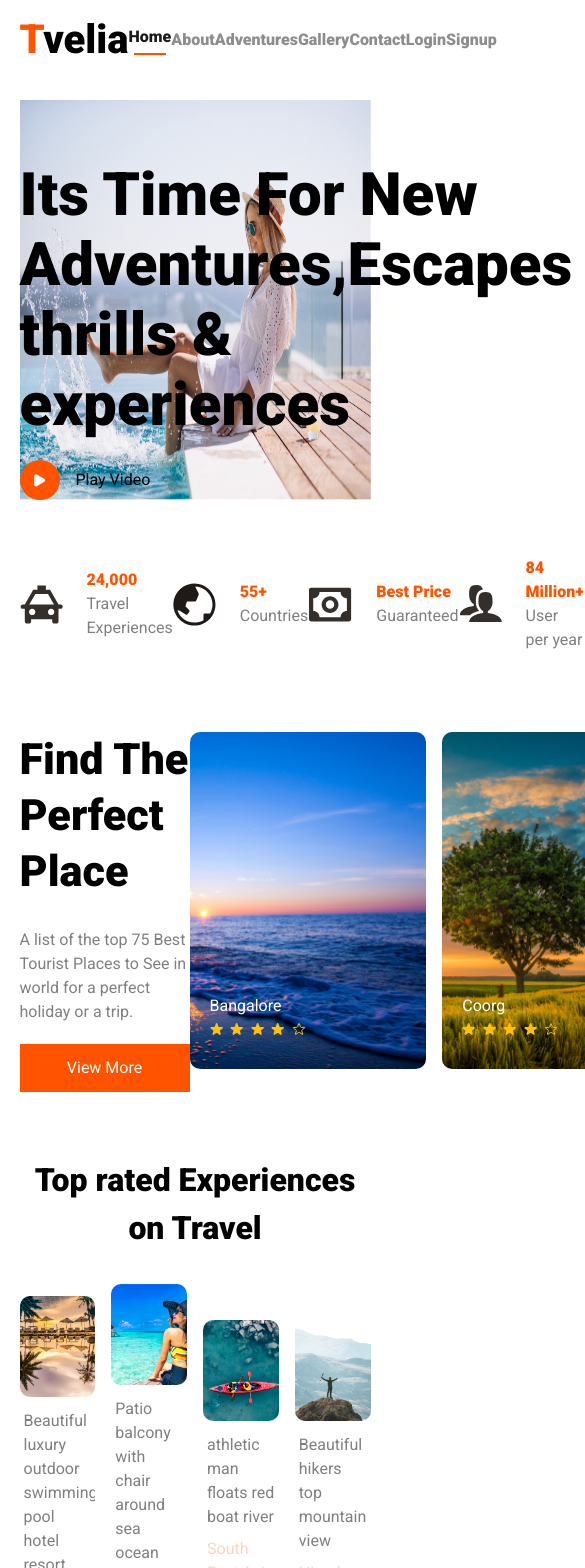
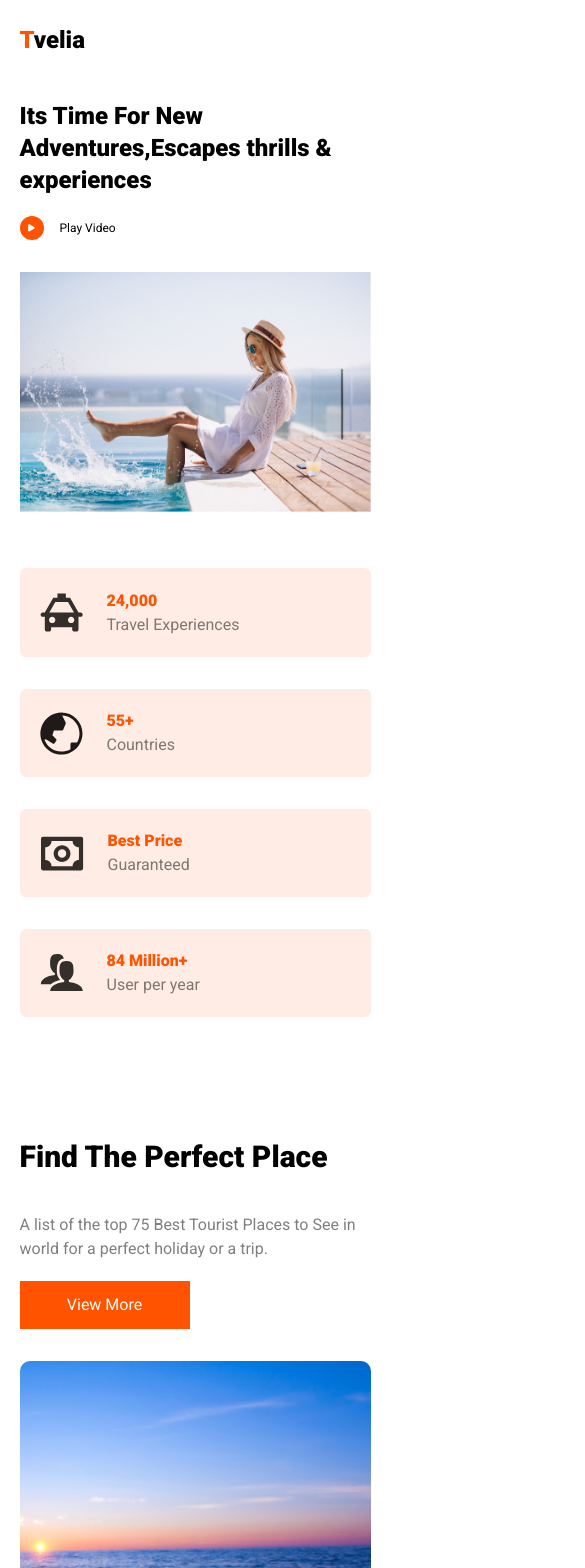
Before and after one commit to Adetayo1999/tvelia-app, a React (Create React App) app: page / in a window 390 px wide. Shown: the top 1568 px of the page, 585 px wide, since content can reach past the window. Built offline with nearby package versions, Linux system fonts and the light colour scheme.

Commit message:
worked on responsiveness

```diff
--- a/src/components/banner/index.tsx
+++ b/src/components/banner/index.tsx
@@ -11,28 +11,34 @@ import Stats from "../stats";
 const Banner = () => {
   return (
     <div className='my-8 mb-20'>
-      <div className='flex relative justify-end mb-14'>
-        <div className=''>
-          <img
-            src={youngwomanImage}
-            className='w-[40rem] h-[25rem]'
-            alt='young woman'
-          />
-        </div>
-        <div className='absolute left-0 top-[15%]'>
-          <h1 className='text-[3.75rem] leading-[4.375rem] font-black'>
+      <div className='flex flex-col md:flex-row relative justify-end mb-14'>
+        <div className='static md:absolute md:left-0 md:top-[15%] mb-8 md:mb-0'>
+          <h1 className='text-2xl md:text-[3.75rem] leading-[2rem] md:leading-[4.375rem] font-black'>
             Its Time For New <br /> Adventures,Escapes thrills & <br />
             experiences
           </h1>
           <p className='flex  items-center mt-5'>
-            <span className='w-[2.5rem] mr-4 h-[2.5rem] flex justify-center items-center rounded-full bg-primary cursor-pointer'>
-              <PlayIcon />
+            <span className='w-[1.5rem] md:w-[2.5rem] mr-4 h-[1.5rem] md:h-[2.5rem] flex justify-center items-center rounded-full bg-primary cursor-pointer'>
+              <span className='hidden md:block'>
+                <PlayIcon />
+              </span>
+              <span className='block md:hidden'>
+                <PlayIcon scale={0.6} />
+              </span>
             </span>
-            <span>Play Video</span>
+            <span className='text-xs md:text-base'>Play Video</span>
           </p>
         </div>
+
+        <div className=''>
+          <img
+            src={youngwomanImage}
+            className='w-full md:w-[40rem] h-[15rem] md:h-[25rem]'
+            alt='young woman'
+          />
+        </div>
       </div>
-      <div className='flex justify-between items-center'>
+      <div className='flex flex-col md:flex-row justify-between md:items-center'>
         <Stats title='24,000' subTitle='Travel Experiences' Icon={CarIcon} />
         <Stats title='55+' subTitle='Countries' Icon={WebIcon} />
         <Stats title='Best Price' subTitle='Guaranteed' Icon={MoneyIcon} />
--- a/src/components/container/index.tsx
+++ b/src/components/container/index.tsx
@@ -7,7 +7,7 @@ const Container = ({ title, children }: ContainerType) => {
   return (
     <div className='mb-20'>
       <div className='text-center mb-8'>
-        <h2 className='text-[2rem] font-black'>{title}</h2>
+        <h2 className='text-2xl  md:text-[2rem] font-black'>{title}</h2>
       </div>
       {children}
     </div>
--- a/src/components/footer/index.tsx
+++ b/src/components/footer/index.tsx
@@ -34,7 +34,7 @@ type LinkWrapperType = {
 
 const LinkWrapper = ({ title, children }: LinkWrapperType) => {
   return (
-    <div className=''>
+    <div className='mb-6 md:mb-0'>
       <h3 className='text-[#1D1B19] mb-3 font-black'>{title}</h3>
       {children}
     </div>
@@ -43,8 +43,8 @@ const LinkWrapper = ({ title, children }: LinkWrapperType) => {
 
 const Footer = () => {
   return (
-    <div className='border-b border-primary border-opacity-20 flex justify-between mt-40 pb-7'>
-      <div className='md:w-[23rem]'>
+    <div className='border-b border-primary border-opacity-20 flex flex-col md:flex-row  md:justify-between md:mt-40 pb-7'>
+      <div className='md:w-[23rem] mb-6 md:mb-0'>
         <Logo />
         <p className='text-sm my-3 text-[#C6C6C6]'>
           An adventure is an exciting experience that is typically bold,
--- a/src/components/logo/index.tsx
+++ b/src/components/logo/index.tsx
@@ -1,6 +1,6 @@
 const Logo = () => {
   return (
-    <h1 className='text-[2.5rem] font-black leading-[3.5rem]'>
+    <h1 className='text-2xl md:text-[2.5rem] font-black leading-[3.5rem]'>
       <span className='text-primary'>T</span>velia
     </h1>
   );
--- a/src/components/navbar/index.tsx
+++ b/src/components/navbar/index.tsx
@@ -37,7 +37,7 @@ const Navbar = () => {
 
   return (
     <nav>
-      <ul className='flex justify-center items-center'>
+      <ul className='hidden md:flex justify-center items-center'>
         {navItems.map(({ text, path }) => (
           <li key={text} className='md:mr-11 last-of-type:mr-0'>
             <NavbarLink text={text} path={path} active={active} />
--- a/src/components/perfect-places/index.tsx
+++ b/src/components/perfect-places/index.tsx
@@ -7,22 +7,22 @@ import { ArrowRight } from "../../assets/svg";
 
 const PerfectPlaces = () => {
   return (
-    <div className='flex justify-between mb-16'>
-      <div className='flex-[0.33]'>
+    <div className='flex flex-col md:flex-row justify-between mb-16'>
+      <div className='md:flex-[0.33]'>
         <SideLine
           title='Find The Perfect Place'
           body='A list of the top 75 Best Tourist Places to See in world  for a perfect holiday or a trip.'
           buttonTitle='View More'
         />
       </div>
-      <div className='flex flex-[0.63] justify-between relative'>
+      <div className='flex flex-col md:flex-row justify-center md:flex-[0.63] md:justify-between relative'>
         <Place rating={4} place='Bangalore' image={sunsetSea} />
         <Place rating={4} place='Coorg' image={wideAngle} />
         <Place rating={3} place='Island' image={groupParty} />
         <div className='absolute top-[45%] -right-2'>
           <button
             type='button'
-            className='bg-primary w-[2.5rem] h-[2.5rem] rounded-full flex justify-center items-center'>
+            className='bg-primary w-[2.5rem] h-[2.5rem] rounded-full hidden md:flex justify-center items-center'>
             <ArrowRight />
           </button>
         </div>
--- a/src/components/place/index.tsx
+++ b/src/components/place/index.tsx
@@ -7,8 +7,8 @@ type PlaceProps = {
 };
 
 const Place = ({ rating, place, image }: PlaceProps) => (
-  <div className='bg-place mr-4 w-[14.8rem] h-[21.059rem] rounded-[.625rem] overflow-hidden relative '>
-    <img src={image} alt={place} className='w-full h-full' />
+  <div className='bg-place mr-4 w-full  mb-6 md:mb-0 md:w-[14.8rem] h-[21.059rem] rounded-[.625rem] overflow-hidden relative '>
+    <img src={image} alt={place} className='w-full h-full object-cover' />
     <div className='absolute bottom-[10%] left-5 '>
       <p className='mb-1 text-white'>{place}</p>
       <Rating rating={rating} />
--- a/src/components/side-line/index.tsx
+++ b/src/components/side-line/index.tsx
@@ -8,8 +8,8 @@ type SideLineProps = {
 
 const SideLine = ({ title, body, buttonTitle }: SideLineProps) => {
   return (
-    <div className=''>
-      <h1 className='font-black text-[2.7rem] leading-[3.5rem] mb-7'>
+    <div className='mb-8 md:mb-0'>
+      <h1 className='font-black text-3xl md:text-[2.7rem] leading-[3.5rem] mb-7'>
         {title}
       </h1>
       <p className='text-[#000000] text-opacity-50 mb-5'>{body}</p>
--- a/src/components/stats/index.tsx
+++ b/src/components/stats/index.tsx
@@ -5,7 +5,7 @@ type StatsType = {
 };
 
 const Stats = ({ title, subTitle, Icon }: StatsType) => (
-  <div className=' flex  items-center'>
+  <div className=' flex  items-center mb-8 md:mb-0 p-5 rounded-md md:rounded-none md:p-0 bg-primary md:bg-transparent bg-opacity-10'>
     <div className='mr-6'>
       <Icon />
     </div>
--- a/src/components/top-experiences/index.tsx
+++ b/src/components/top-experiences/index.tsx
@@ -8,7 +8,7 @@ import hikersTop from "../../assets/images/hikers-top 1.png";
 const TopExperiences = () => {
   return (
     <Container title='Top rated Experiences on Travel'>
-      <div className='flex justify-center items-center gap-x-4'>
+      <div className='flex flex-col md:flex-row justify-center items-center gap-x-4'>
         <TopRated
           heading='Beautiful luxury outdoor swimming pool hotel resort'
           place='Bangalore'
--- a/src/components/top-rated/index.tsx
+++ b/src/components/top-rated/index.tsx
@@ -9,9 +9,13 @@ type TopRatedProps = {
 
 const TopRated = ({ image, rating, heading, place }: TopRatedProps) => {
   return (
-    <div className='w-[14rem] overflow-hidden'>
+    <div className='w-full md:w-[14rem] mb-5 md:mb-0 overflow-hidden'>
       <div className='rounded-[.625rem] overflow-hidden cursor-pointer'>
-        <img src={image} alt={place} className=' transition hover:scale-105' />
+        <img
+          src={image}
+          alt={place}
+          className=' h-[15rem] md:h-full md:transition md:hover:scale-105 w-full object-cover'
+        />
       </div>
       <div className='py-2 px-1'>
         <h3 className='mt-1 mb-2 text-[#000000] text-opacity-50'>{heading}</h3>
--- a/src/components/travel-trends/index.tsx
+++ b/src/components/travel-trends/index.tsx
@@ -5,22 +5,22 @@ import hikersTop from "../../assets/images/hikers-top 1.png";
 
 const TravelTrends = () => {
   return (
-    <div className='flex justify-between my-32 items-center'>
-      <div className='flex flex-[0.63]'>
+    <div className='flex flex-col-reverse md:flex-row justify-between my-32 items-center'>
+      <div className='flex mt-6 md:mt-0 md:flex-[0.63]'>
         <img
           src={manHiking}
           alt=''
-          className='w-[13rem] h-[18rem] rounded-md'
+          className='w-[8rem] h-[8rem] md:w-[13rem] md:h-[18rem] rounded-md'
         />
         <img
           src={rockMountain}
           alt=''
-          className='w-[13rem] h-[18rem] scale-125 rounded-md'
+          className='w-[8rem] h-[8rem] md:w-[13rem] md:h-[18rem] scale-125 rounded-md'
         />
         <img
           src={hikersTop}
           alt=''
-          className='w-[13rem] h-[18rem] rounded-md'
+          className='w-[8rem] h-[8rem] md:w-[13rem] md:h-[18rem] rounded-md'
         />
       </div>
       <div className='flex-[0.35]'>
```
